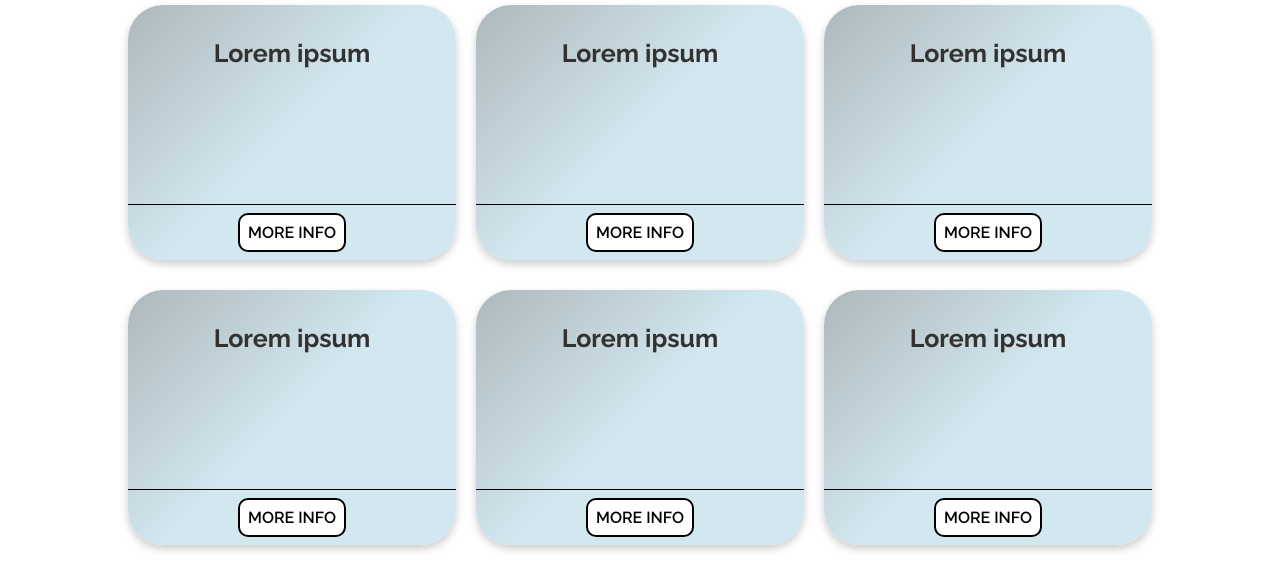
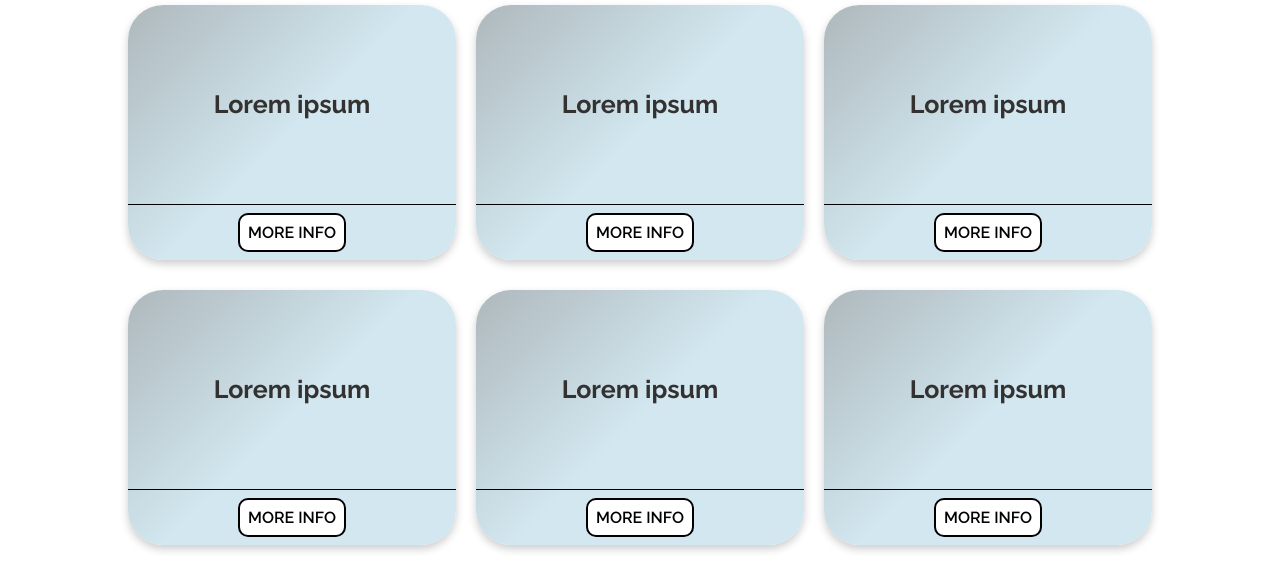
Before and after one commit to igor-kostovski/HCI-Lab, a Gatsby site in the folder HCI-lab/: page /contact in a window 1280 px wide. Shown: the part 208-780 px from the top of the page. Built offline with nearby package versions, Linux system fonts and the light colour scheme; Gatsby itself is replaced by a stand-in of ours.

Commit message:
fixed css for faq cards

```diff
--- a/HCI-lab/src/components/card/crew.module.css
+++ b/HCI-lab/src/components/card/crew.module.css
@@ -1,4 +1,8 @@
 @import url('https://fonts.googleapis.com/css2?family=Raleway:wght@600&display=swap');
+
+ul {
+  list-style: none;
+}
 
 .card {
     /* Add shadows to create the "card" effect */
@@ -23,8 +27,7 @@
     color: #343131;
     grid-area: text;
     display: grid;
-    grid-template-columns: 1fr;
-    grid-template-rows: max-content 1fr;
+    grid-template-rows: max-content auto;
     grid-template-areas:
       "title"
       "shortBio";
@@ -44,6 +47,13 @@
     font-family: 'Raleway', sans-serif;
     text-align: center;
     grid-area: title;
+    display: flex;
+    justify-content: center;
+    align-items: center;
+  }
+
+  .header:only-child {
+    grid-row: 1 / -1;
   }
 
   .text {
@@ -180,4 +190,5 @@
   .shortBio {
     font-family: 'Raleway', sans-serif;
     grid-area: shortBio;
+    padding: 0 25px;
   }
```
